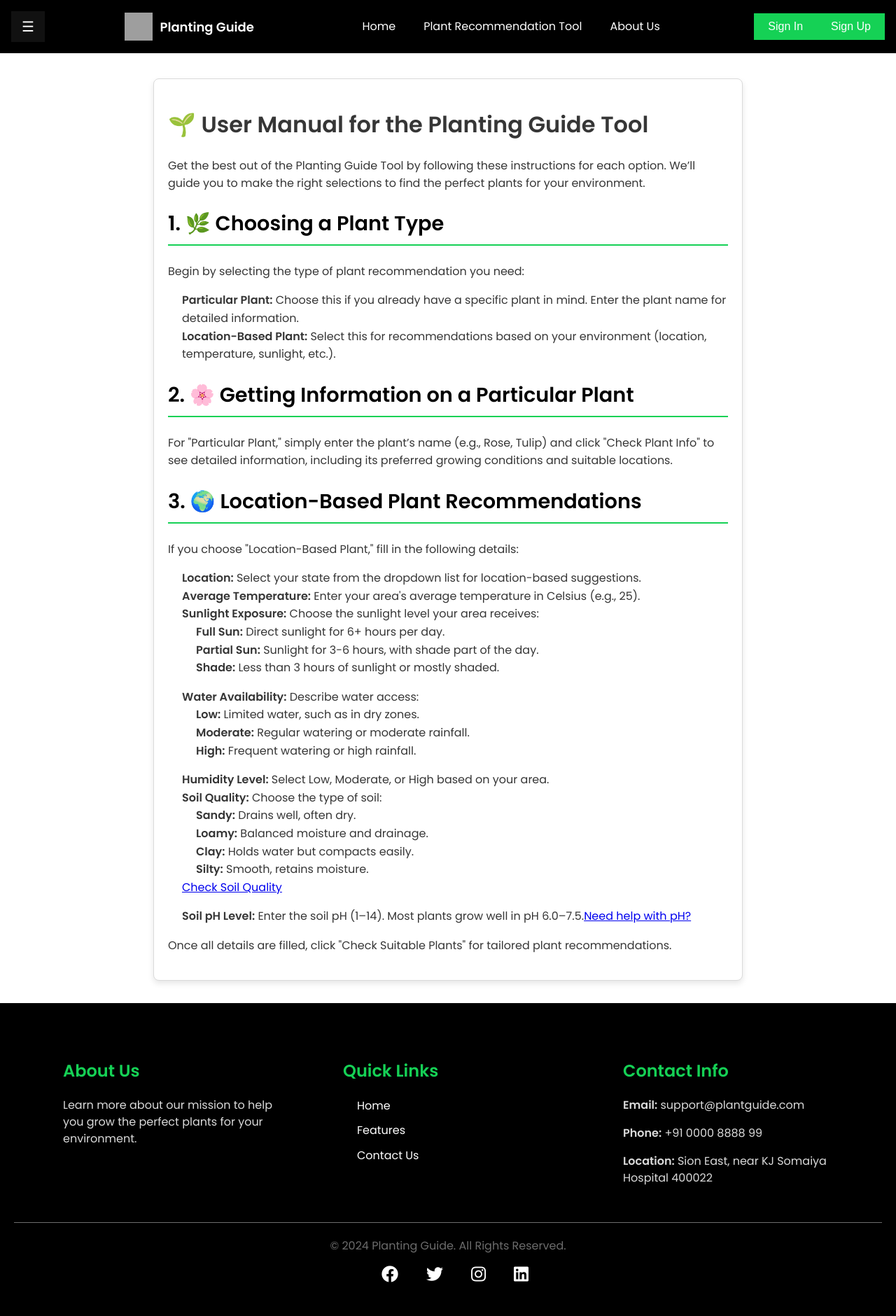
After one commit to shyam1902005/planting-guide-app, a PHP site: the page made by user manual/index.html in a window 1280 px wide. The commit adds this page. Shown: the whole page at 70% size. Run offline with PHP 8.4, Linux system fonts and the light colour scheme; grey boxes are pictures that could not be loaded.

Commit message:
DFGFDG
FGHFGH

```diff
--- a/about_us/index.html
+++ b/about_us/index.html
@@ -18,6 +18,7 @@
         <a href="../index.php">Home</a>
         <a href="../tool/index.html">Plant Recommendation Tool</a>
         <a href="#">About Us</a>
+        <a href="../user manual/index.html">User manual</a>
         <a href="#">Bookmarks</a>
     </div>
     <button class="openbtn" onclick="openNav()">&#9776; </button>
--- a/index.php
+++ b/index.php
@@ -26,6 +26,7 @@ $username = isset($_SESSION['username']) ? $_SESSION['username'] : '';
             <a href="#">Home</a>
             <a href="tool/index.html">Plant Recommendation Tool</a>
             <a href="about_us/index.html">About Us</a>
+            <a href="user manual/index.html">User manual</a>
             <a href="#">Bookmarks</a>
           </div>
           <button class="openbtn" onclick="openNav()">&#9776; </button>
--- a/tool/script.js
+++ b/tool/script.js
@@ -136,8 +136,8 @@ document.getElementById("plant-type").addEventListener("change", function () {
         <label for="soil-ph">Soil pH Level:</label><br><br>
         <input type="number" id="soil-ph" name="soil-ph" class="input-field" placeholder="Enter Soil pH" min="1" max="14" step="0.1" required><br><br>
 
-        <!-- Add the YouTube help link for pH here -->
-        <span class="help-text"><a href="https://youtu.be/ejHvUnzMFoI" target="_blank">Need help with pH?</a></span>
+        <!-- Add the user manual link here -->
+        <span class="help-text"><a href="http://localhost/planting-guide-app/user%20manual/index.html" >check user manual</a></span>
         <br><br>
 
         <button type="button" id="check-location-info" class="submit-btn">Check Suitable Plants</button>
--- /dev/null
+++ b/user manual/index.html
@@ -0,0 +1,135 @@
+<!DOCTYPE html>
+<html lang="en">
+<head>
+    <meta charset="UTF-8">
+    <meta name="viewport" content="width=device-width, initial-scale=1.0">
+    <title>User Manual - Planting Guide</title>
+    <link rel="stylesheet" href="../styles.css">
+    <link rel="stylesheet" href="user-manual.css">
+    <link href="https://fonts.googleapis.com/css2?family=Poppins:wght@300;400;600&display=swap" rel="stylesheet">
+    <link rel="stylesheet" href="https://cdnjs.cloudflare.com/ajax/libs/font-awesome/5.15.4/css/all.min.css">
+</head>
+<body>
+
+    <!-- Header Section -->
+    <header>
+        <div id="mySidepanel" class="sidepanel">
+            <a href="javascript:void(0)" class="closebtn" onclick="closeNav()">&times;</a>
+            <a href="../index.php">Home</a>
+            <a href="../tool/index.html">Plant Recommendation Tool</a>
+            <a href="../about_us/index.html">About Us</a>
+            <a href="#">Bookmarks</a>
+        </div>
+        <button class="openbtn" onclick="openNav()">&#9776;</button>
+
+        <div class="logo-container">
+            <a href="../index.php" class="logo">
+                <img src="../plant_logo.png" alt="Planting Guide Logo">
+                <span>Planting Guide</span>
+            </a>
+        </div>
+        <nav class="nav-center">
+            <ul id="ul1">
+                <li><a href="../index.php">Home</a></li>
+                <li><a href="../tool/index.html">Plant Recommendation Tool</a></li>
+                <li><a href="../about_us/index.html">About Us</a></li>
+            </ul>
+        </nav>
+        <div class="auth-container">
+            <button class="sign-in">Sign In</button>
+            <button class="sign-up">Sign Up</button>
+        </div>
+    </header>
+
+    <main class="manual-container">
+        <main>
+            <h1>🌱 User Manual for the Planting Guide Tool</h1>
+            <p>Get the best out of the Planting Guide Tool by following these instructions for each option. We’ll guide you to make the right selections to find the perfect plants for your environment.</p>
+        </main>
+        <section>
+            <h2>1. 🌿 Choosing a Plant Type</h2>
+            <p>Begin by selecting the type of plant recommendation you need:</p>
+            <ul>
+                <li><strong>Particular Plant:</strong> Choose this if you already have a specific plant in mind. Enter the plant name for detailed information.</li>
+                <li><strong>Location-Based Plant:</strong> Select this for recommendations based on your environment (location, temperature, sunlight, etc.).</li>
+            </ul>
+        </section>
+
+        <section>
+            <h2>2. 🌸 Getting Information on a Particular Plant</h2>
+            <p>For "Particular Plant," simply enter the plant’s name (e.g., Rose, Tulip) and click "Check Plant Info" to see detailed information, including its preferred growing conditions and suitable locations.</p>
+        </section>
+
+        <section>
+            <h2>3. 🌍 Location-Based Plant Recommendations</h2>
+            <p>If you choose "Location-Based Plant," fill in the following details:</p>
+            <ul>
+                <li><strong>Location:</strong> Select your state from the dropdown list for location-based suggestions.</li>
+                <li><strong>Average Temperature:</strong> Enter your area's average temperature in Celsius (e.g., 25).</li>
+                <li><strong>Sunlight Exposure:</strong> Choose the sunlight level your area receives:
+                    <ul>
+                        <li><strong>Full Sun:</strong> Direct sunlight for 6+ hours per day.</li>
+                        <li><strong>Partial Sun:</strong> Sunlight for 3-6 hours, with shade part of the day.</li>
+                        <li><strong>Shade:</strong> Less than 3 hours of sunlight or mostly shaded.</li>
+                    </ul>
+                </li>
+                <li><strong>Water Availability:</strong> Describe water access:
+                    <ul>
+                        <li><strong>Low:</strong> Limited water, such as in dry zones.</li>
+                        <li><strong>Moderate:</strong> Regular watering or moderate rainfall.</li>
+                        <li><strong>High:</strong> Frequent watering or high rainfall.</li>
+                    </ul>
+                </li>
+                <li><strong>Humidity Level:</strong> Select Low, Moderate, or High based on your area.</li>
+                <li><strong>Soil Quality:</strong> Choose the type of soil:
+                    <ul>
+                        <li><strong>Sandy:</strong> Drains well, often dry.</li>
+                        <li><strong>Loamy:</strong> Balanced moisture and drainage.</li>
+                        <li><strong>Clay:</strong> Holds water but compacts easily.</li>
+                        <li><strong>Silty:</strong> Smooth, retains moisture.</li>
+                        <a href="https://youtu.be/PvN_oWoechg?si=CABpjT8yJ-pSUl38" target="_blank">Check Soil Quality</a>
+                    </ul>
+                </li>
+                <li><strong>Soil pH Level:</strong> Enter the soil pH (1–14). Most plants grow well in pH 6.0–7.5.<a href="https://youtu.be/ejHvUnzMFoI" target="_blank">Need help with pH?</a></li>
+            </ul>
+            <p>Once all details are filled, click "Check Suitable Plants" for tailored plant recommendations.</p>
+        </section>
+    </main>
+
+    <!-- Footer Section -->
+    <footer class="footer">
+        <div class="footer-container">
+            <div class="footer-column">
+                <h3>About Us</h3>
+                <p>Learn more about our mission to help you grow the perfect plants for your environment.</p>
+            </div>
+            <div class="footer-column">
+                <h3>Quick Links</h3>
+                <ul id="ul2">
+                    <li><a href="../index.php">Home</a></li>
+                    <li><a href="#">Features</a></li>
+                    <li><a href="#">Contact Us</a></li>
+                </ul>
+            </div>
+            <div class="footer-column">
+                <h3>Contact Info</h3>
+                <p><strong>Email:</strong> support@plantguide.com</p>
+                <p><strong>Phone:</strong> +91 0000 8888 99</p>
+                <p><strong>Location:</strong> Sion East, near KJ Somaiya Hospital 400022</p>
+            </div>
+        </div>
+        <div class="footer-bottom">
+            <p>&copy; 2024 Planting Guide. All Rights Reserved.</p>
+            <ul class="social-icons">
+                <li><a href="#"><i class="fab fa-facebook"></i></a></li>
+                <li><a href="#"><i class="fab fa-twitter"></i></a></li>
+                <li><a href="#"><i class="fab fa-instagram"></i></a></li>
+                <li><a href="#"><i class="fab fa-linkedin"></i></a></li>
+            </ul>
+        </div>
+    </footer>
+
+    <!-- External JavaScript -->
+    <script src="../landing_page.js"></script>
+</body>
+</html>
--- /dev/null
+++ b/user manual/user-manual.css
@@ -0,0 +1,66 @@
+:root {
+    --brand-color: #15D155;
+    --darkest-color: #000000;
+    --dark-color: #363636;
+    --mid-color: #6C6C6C;
+    --light-color: #DADADA;
+    --lightest-color: #FFFFFF;
+    --highlight-color: #007BFF;
+}
+
+body {
+    font-family: 'Poppins', sans-serif;
+    background-color: var(--lightest-color);
+    color: var(--dark-color);
+    margin: 0;
+    padding-top: 80px;
+}
+
+.manual-container {
+    max-width: 800px;
+    margin: 2rem auto;
+    padding: 20px;
+    background-color: var(--lightest-color);
+    border: 1px solid var(--light-color);
+    border-radius: 8px;
+    box-shadow: 0 4px 8px rgba(0, 0, 0, 0.1);
+}
+
+header h1 {
+    font-size: 2.5rem;
+    color: var(--brand-color);
+    margin: 0.5rem 0;
+    text-align: center;
+}
+
+header p {
+    font-size: 1rem;
+    color: var(--mid-color);
+    text-align: center;
+}
+
+section h2 {
+    font-size: 1.8rem;
+    color: var(--darkest-color);
+    display: flex;
+    align-items: center;
+    gap: 10px;
+    border-bottom: 2px solid var(--brand-color);
+    padding-bottom: 8px;
+    margin-top: 1.5rem;
+}
+
+section p, ul {
+    line-height: 1.6;
+    margin-bottom: 1rem;
+}
+
+ul {
+    list-style: none;
+    padding-left: 0;
+}
+
+ul li {
+    position: relative;
+    padding-left: 20px;
+}
```
Also changed, not shown: tool/styles.css (line endings or trailing spaces).
